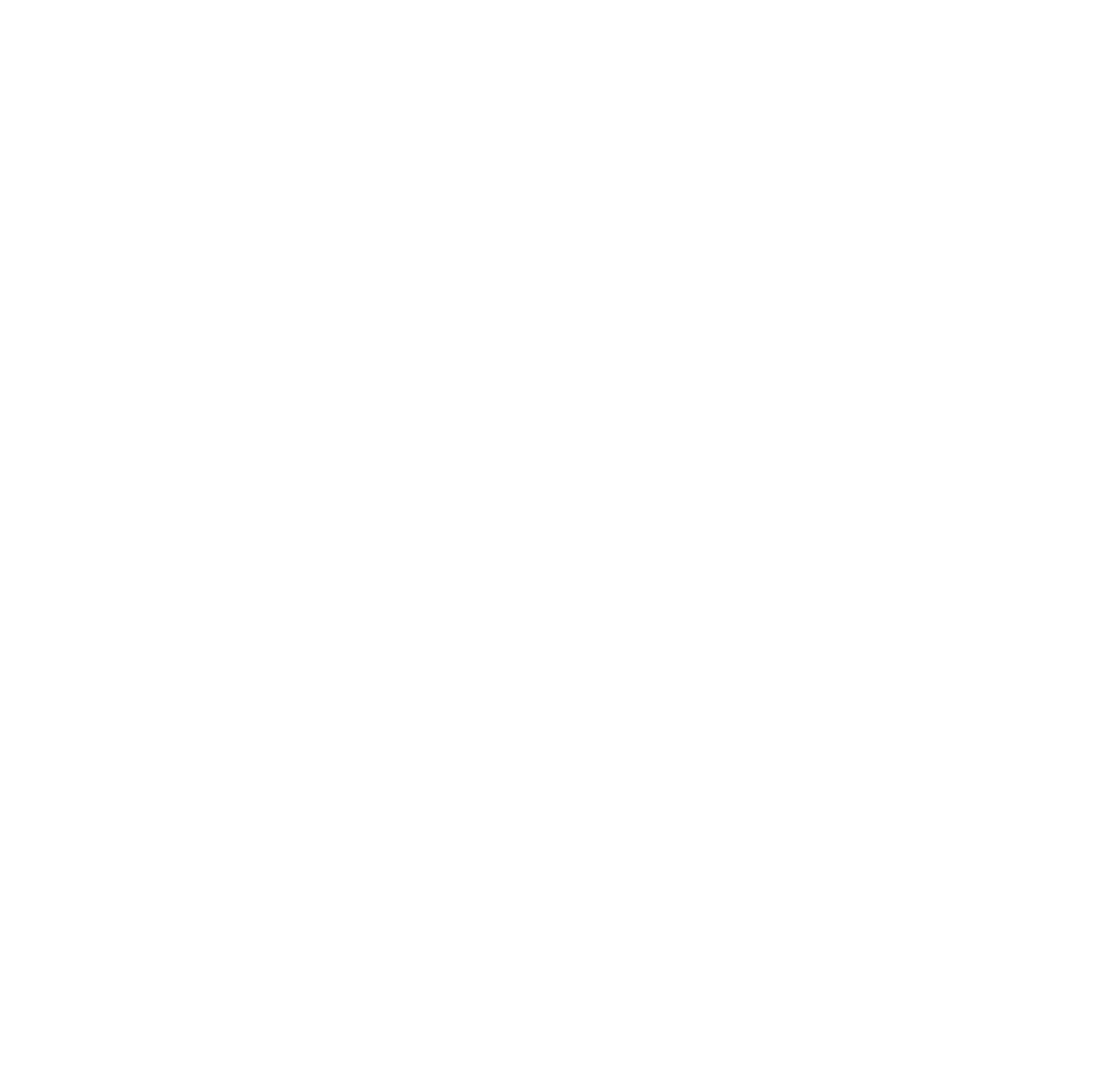
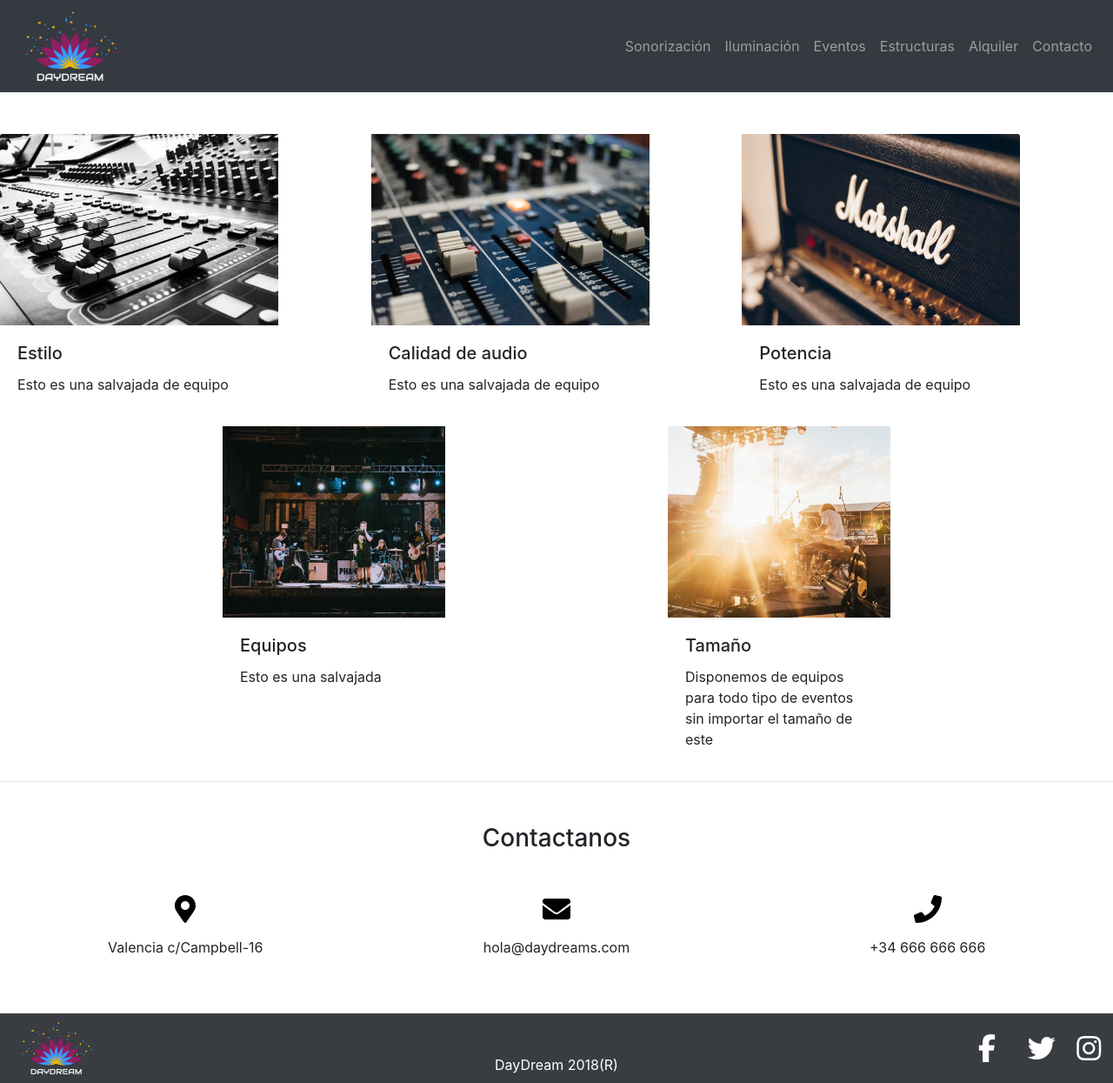
Before and after one commit to erikmarto/DayDream, a plain HTML site: page daydreams/eventos.html in a window 1280 px wide. Shown: the whole page at 87% size. Before the commit the page ends 800 px from the top, so only its background shows below. Drawn offline with nearby package versions, Linux system fonts and the light colour scheme.

Commit message:
Cambio del index y empezando eventos

```diff
--- a/daydreams/css/estilos.css
+++ b/daydreams/css/estilos.css
@@ -3,8 +3,8 @@
 }
 
 #logo-menu{
-	width: 150px;
-	height: 100px;
+	width: 130px;
+	height: 80px;
 }
 
 #logo-footer{
--- a/daydreams/eventos.html
+++ b/daydreams/eventos.html
@@ -0,0 +1,155 @@
+<!DOCTYPE html>
+<html lang="en">
+
+<head>
+	<link rel="apple-touch-icon" sizes="57x57" href="/apple-icon-57x57.png">
+	<link rel="apple-touch-icon" sizes="60x60" href="/apple-icon-60x60.png">
+	<link rel="apple-touch-icon" sizes="72x72" href="/apple-icon-72x72.png">
+	<link rel="apple-touch-icon" sizes="76x76" href="/apple-icon-76x76.png">
+	<link rel="apple-touch-icon" sizes="114x114" href="/apple-icon-114x114.png">
+	<link rel="apple-touch-icon" sizes="120x120" href="/apple-icon-120x120.png">
+	<link rel="apple-touch-icon" sizes="144x144" href="/apple-icon-144x144.png">
+	<link rel="apple-touch-icon" sizes="152x152" href="/apple-icon-152x152.png">
+	<link rel="apple-touch-icon" sizes="180x180" href="/apple-icon-180x180.png">
+	<link rel="icon" type="image/png" sizes="192x192" href="/android-icon-192x192.png">
+	<link rel="icon" type="image/png" sizes="32x32" href="favicon/favicon-32x32.png">
+	<link rel="icon" type="image/png" sizes="96x96" href="favicon/favicon-96x96.png">
+	<link rel="icon" type="image/png" sizes="16x16" href="favicon/favicon-16x16.png">
+	<link rel="manifest" href="/manifest.json">
+	<meta name="msapplication-TileColor" content="#ffffff">
+	<meta name="msapplication-TileImage" content="/ms-icon-144x144.png">
+	<meta name="theme-color" content="#ffffff">
+	<meta charset="UTF-8">
+	<script src="https://code.jquery.com/jquery-3.3.1.min.js" integrity="sha256-FgpCb/KJQlLNfOu91ta32o/NMZxltwRo8QtmkMRdAu8="
+	 crossorigin="anonymous"></script>
+	 <link rel="stylesheet" href="https://use.fontawesome.com/releases/v5.5.0/css/all.css" integrity="sha384-B4dIYHKNBt8Bc12p+WXckhzcICo0wtJAoU8YZTY5qE0Id1GSseTk6S+L3BlXeVIU"
+	 crossorigin="anonymous">
+	<link rel="stylesheet" href="css/all.css">
+	<link rel="stylesheet" href="css/bootstrap.css">
+	<link rel="stylesheet" href="css/estilos.css">
+	<title>Day-Dream</title>
+</head>
+
+<body>
+	<!--Menu con logotipo-->
+	<nav class="navbar navbar-expand-lg navbar-dark bg-dark">
+		<a href="index.html" class="navbar-brand">
+			<img src="img/logo.png" id="logo-menu" alt="">
+		</a>
+		<button class="navbar-toggler" type="button" data-toggle="collapse" data-target="#navbarNav" aria-controls="navbarNav"
+		 aria-expanded="false" aria-label="Toggle navigation">
+			<span class="navbar-toggler-icon"></span>
+		</button>
+		<div class="collapse navbar-collapse justify-content-end" id="navbarNav">
+			<ul class="navbar-nav">
+				<li class="nav-item">
+					<a href="sonorizacion.html" class="nav-link">Sonorización</a>
+				</li>
+				<li class="nav-item">
+					<a href="iluminacion.html" class="nav-link">Iluminación</a>
+				</li>
+				<li class="nav-item">
+					<a href="eventos.html" class="nav-link">Eventos</a>
+				</li>
+				<li class="nav-item">
+					<a href="estructuras.html" class="nav-link">Estructuras</a>
+				</li>
+				<li class="nav-item">
+					<a href="alquiler.html" class="nav-link">Alquiler</a>
+				</li>
+				<li class="nav-item">
+					<a href="contacto.html" class="nav-link">Contacto</a>
+				</li>
+			</ul>
+		</div>
+    </nav>
+
+    <!--Galeria de sonorizacion-->
+    <div class="card-group mt-5">
+        <div class="card">
+            <img src="img/sonorizacion/sono1.jpeg" alt="" class="card-img-top">
+            <div class="card-body">
+                <h5 class="card-title">Estilo</h5>
+                <p class="card-text">Esto es una salvajada de equipo</p>
+            </div>
+        </div>
+        <div class="card">
+                <img src="img/sonorizacion/sono2.jpeg" alt="" class="card-img-top">
+                <div class="card-body">
+                    <h5 class="card-title">Calidad de audio</h5>
+                    <p class="card-text">Esto es una salvajada de equipo</p>
+                </div>
+        </div>
+        <div class="card">
+                <img src="img/sonorizacion/sono3.jpeg" alt="" class="card-img-top">
+                <div class="card-body">
+                    <h5 class="card-title">Potencia</h5>
+                    <p class="card-text">Esto es una salvajada de equipo</p>
+                </div>
+        </div>
+	</div>
+	<div class="card-group mt-3">
+		<div class="card"></div>
+		<div class="card">
+			<img src="img/sonorizacion/sono4.jpeg" alt="" class="card-img-top">
+			<div class="card-body">
+				<h5 class="card-title">Equipos</h5>
+				<p class="card-text">Esto es una salvajada</p>
+			</div>
+		</div>
+		<div class="card"></div>
+		<div class="card">
+			<img src="img/sonorizacion/sono5.jpeg" alt="" class="card-img-top">
+			<div class="card-body">
+				<h5 class="card-title">Tamaño</h5>
+				<p class="card-text">Disponemos de equipos para todo tipo de eventos sin importar el tamaño de este</p>
+			</div>
+		</div>
+		<div class="card"></div>
+	</div>
+
+
+    <hr>
+
+	<!--Zona de contacto-->
+	<div class="container-fluid mt-5">
+			<h3 class="text-center mb-5">Contactanos</h3>
+		<div class="row ">
+			<div class="col-4 text-center">
+				<img src="img/iconos/map.svg" alt="" width="32px" height="32px" class="mb-3">
+				<p>Valencia c/Campbell-16</p>
+			</div>
+			<div class="col-4 text-center">
+				<img src="img/iconos/envelope.svg" alt="" width="32px" height="32px" class="mb-3">
+				<p>hola@daydreams.com</p>
+			</div>
+			<div class="col-4 text-center">
+				<img src="img/iconos/phone.svg" alt="" width="32px" height="32px" class="mb-3">
+				<p>+34 666 666 666</p>
+			</div>
+		</div>
+	</div>
+
+	<!--Footer-->
+	<div class="container-fluid navbar-dark mt-5">
+		<div class="row footer">
+			<div class="col-4 m-auto">
+				<img src="img/logo.png" id="logo-footer" alt="">
+			</div>
+			<div class="col-4 m-auto text-center">
+				<p id="copyright">DayDream 2018(R)</p>
+			</div>
+			<div class="col-4 m-auto">
+				<div class="row" id="redes">
+					<div class="col-4 fab fa-facebook-f icono"></div>
+					<div class="col-4 fab fa-twitter icono"></div>
+					<div class="col-4 fab fa-instagram icono"></div>
+				</div>
+			</div>
+		</div>
+	</div>
+
+	<script src="bootstrap/js/bootstrap.js"></script>
+</body>
+
+</html>
```
Also changed, not shown: daydreams/index.html (+3 -3 lines), daydreams/sonorizacion.html (+12 -10 lines).
